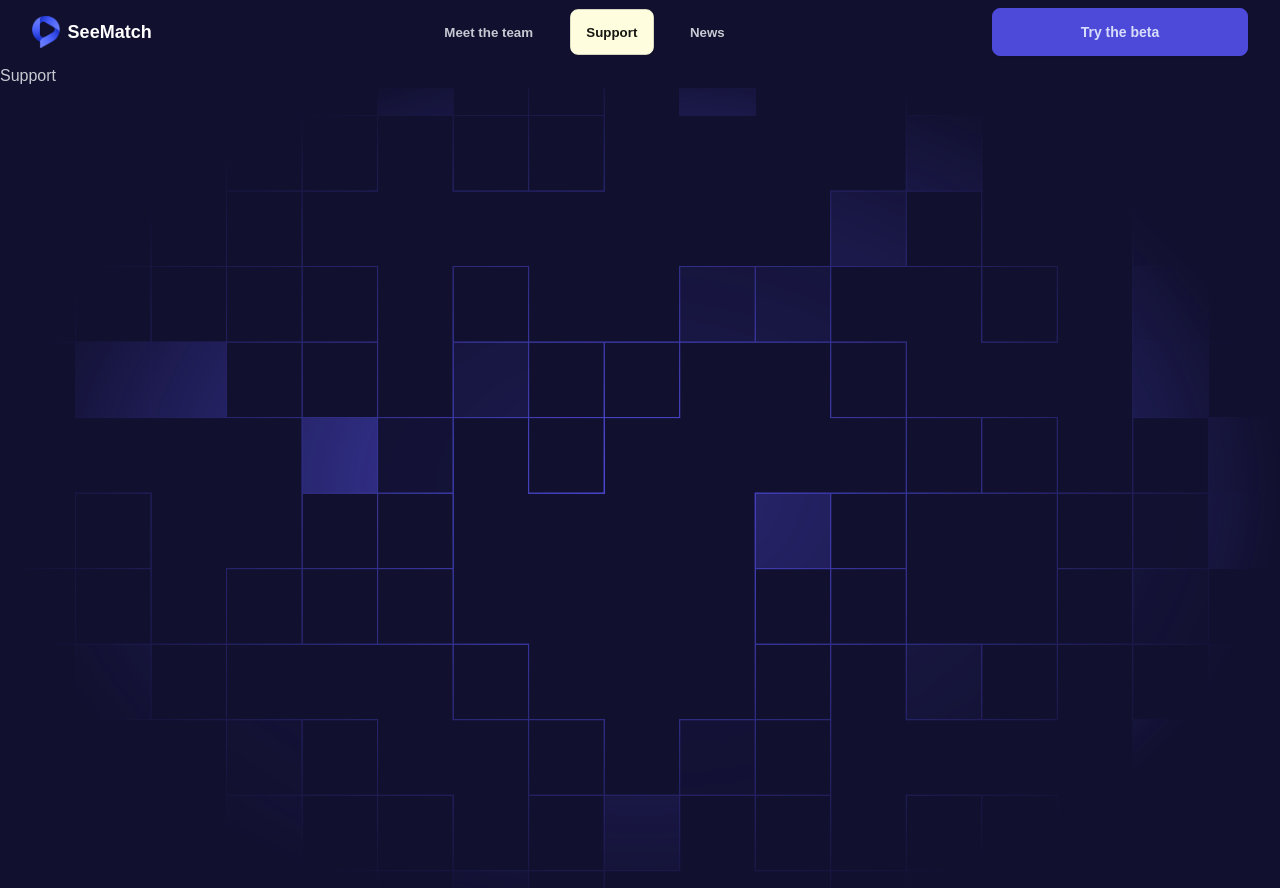
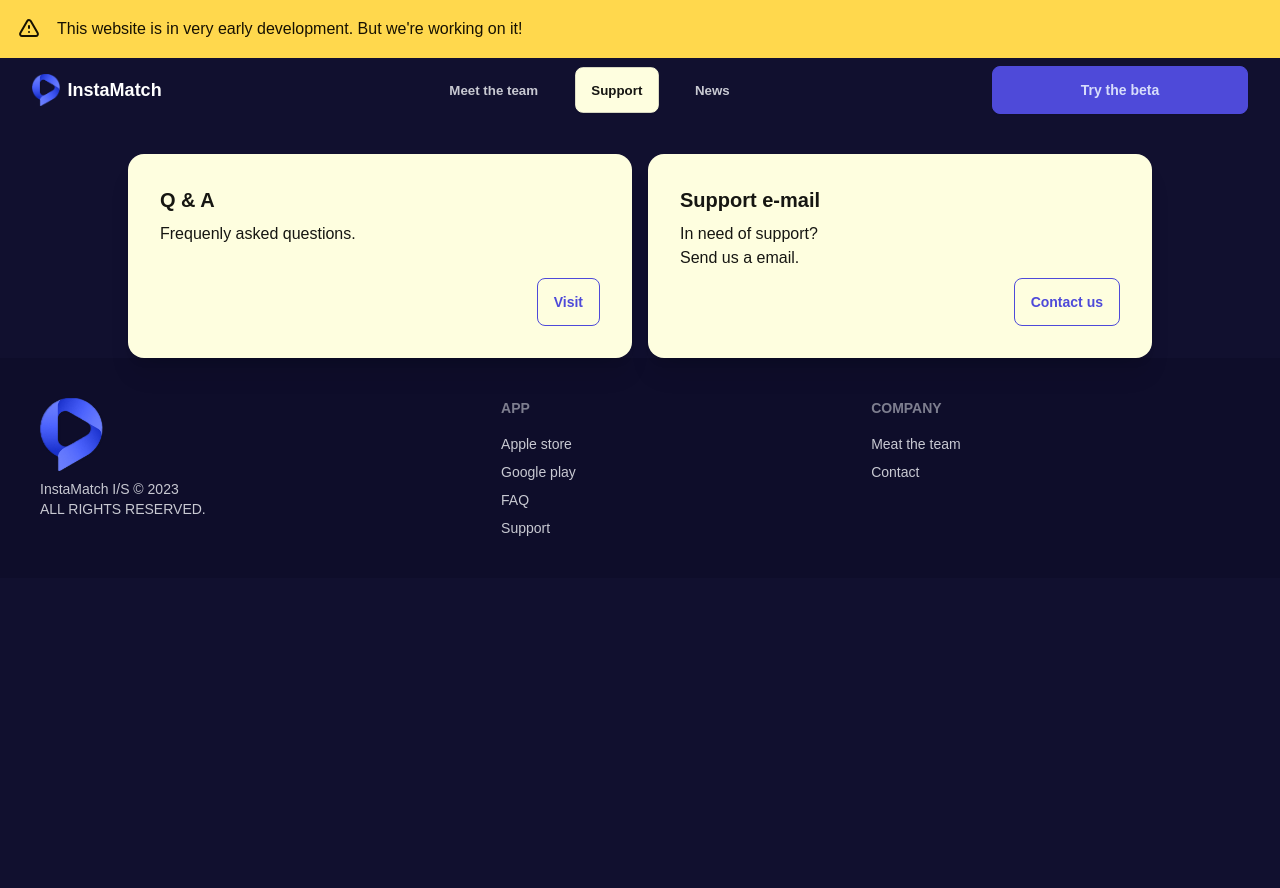
Before and after one commit to kenn7575/landing-page, a SvelteKit app: page /support in a window 1280 px wide. After the commit the page ends 800 px from the top, so only its background shows below. Built offline with nearby package versions, Linux system fonts and the light colour scheme.

Commit message:
minimun required edits

```diff
--- /dev/null
+++ b/src/components/Footer.svelte
@@ -0,0 +1,28 @@
+<script>
+	import Logo from '$lib/img/logo.png';
+</script>
+
+<footer class="footer p-10 bg-base-200 text-base-content">
+	<aside>
+		<img src={Logo} alt="logo" />
+		<p>InstaMatch I/S © 2023 <br /> ALL RIGHTS RESERVED.</p>
+	</aside>
+	<nav>
+		<header class="footer-title">APP</header>
+		<a href="/download" class="link link-hover">Apple store</a>
+		<a href="/download" class="link link-hover">Google play</a>
+		<a href="/support" class="link link-hover">FAQ</a>
+		<a href="/contact" class="link link-hover">Support</a>
+	</nav>
+	<nav>
+		<header class="footer-title">Company</header>
+		<a href="/team" class="link link-hover">Meat the team</a>
+		<a href="/support" class="link link-hover">Contact</a>
+	</nav>
+	<!-- <nav>
+		<header class="footer-title">Legal</header>
+		<a class="link link-hover">Terms of use</a>
+		<a class="link link-hover">Privacy policy</a>
+		<a class="link link-hover">Cookie policy</a>
+	</nav> -->
+</footer>
--- a/src/components/Navbar.svelte
+++ b/src/components/Navbar.svelte
@@ -10,7 +10,7 @@
 		<div class="flex items-center md:hidden">
 			<label class="btn btn-circle swap swap-rotate">
 				<!-- this hidden checkbox controls the state -->
-				<input type="checkbox" on:click={() => (show = !show)} />
+				<input type="checkbox" bind:checked={show} on:click={() => (show = !show)} />
 
 				<!-- hamburger icon -->
 				<svg
@@ -38,7 +38,7 @@
 		<a aria-current="page" href="/">
 			<div class="flex flex-shrink-0 gap-2 items-center">
 				<img class="h-8 w-auto" src={Logo} alt="Your Company" />
-				<span class="text-lg font-bold text-white">SeeMatch</span>
+				<span class="text-lg font-bold text-white">InstaMatch</span>
 			</div>
 		</a>
 		<div class="flex items-center justify-center md:items-stretch md:justify-star">
@@ -53,7 +53,6 @@
 				</div>
 			</div>
 		</div>
-
 		<a href="/download" class="btn btn-primary lg:btn-wide"> Try the beta </a>
 	</div>
 </div>
--- a/src/routes/+layout.svelte
+++ b/src/routes/+layout.svelte
@@ -5,10 +5,26 @@
 	export let data: LayoutData;
 
 	import Navbar from '../components/Navbar.svelte';
+	import Footer from '../components/Footer.svelte';
 	import { fade, fly } from 'svelte/transition';
 </script>
 
 <nav class="sticky top-0 w-full bg-base-100 z-50">
+	<div role="alert" class="alert alert-warning rounded-none">
+		<svg
+			xmlns="http://www.w3.org/2000/svg"
+			class="stroke-current shrink-0 h-6 w-6"
+			fill="none"
+			viewBox="0 0 24 24"
+			><path
+				stroke-linecap="round"
+				stroke-linejoin="round"
+				stroke-width="2"
+				d="M12 9v2m0 4h.01m-6.938 4h13.856c1.54 0 2.502-1.667 1.732-3L13.732 4c-.77-1.333-2.694-1.333-3.464 0L3.34 16c-.77 1.333.192 3 1.732 3z"
+			/></svg
+		>
+		<span>This website is in very early development. But we're working on it!</span>
+	</div>
 	<Navbar />
 </nav>
 {#key data.url}
@@ -16,3 +32,6 @@
 		<slot />
 	</div>
 {/key}
+<footer>
+	<Footer />
+</footer>
--- a/src/routes/support/+page.svelte
+++ b/src/routes/support/+page.svelte
@@ -1,10 +1,40 @@
 <script lang="ts">
-	import type { PageData } from './$types';
-
-	export let data: PageData;
 </script>
 
-<h1>Support</h1>
-<div
-	class="w-full bg-[url(lib/img/pattern-1.png)] bg-no-repeat bg-cover bg-center min-h-screen"
-></div>
+<main class="px-4 lg:px-32 pt-8">
+	<div class="g w-full grid gap-4">
+		<div class="card bg-neutral text-neutral-content shadow-xl">
+			<div class="card-body">
+				<h2 class="card-title">Q & A</h2>
+				<p>Frequenly asked questions.</p>
+				<div class="card-actions justify-end">
+					<button class="btn btn-primary btn-outline">Visit</button>
+				</div>
+			</div>
+		</div>
+		<div class="card bg-neutral text-neutral-content shadow-xl">
+			<div class="card-body">
+				<h2 class="card-title">Support e-mail</h2>
+				<p>In need of support? <br /> Send us a email.</p>
+				<div class="card-actions justify-end">
+					<a href="mailto:info@instamatch.dk" class="btn btn-outline btn-primary">Contact us</a>
+				</div>
+			</div>
+		</div>
+		<!-- <div class="card bg-neutral text-neutral-content shadow-xl">
+			<div class="card-body">
+				<h2 class="card-title">Privacy policy</h2>
+				<p>How to process and manage your data.</p>
+				<div class="card-actions justify-end">
+					<a href="mailto:info@instamatch.dk" class="btn btn-outline btn-primary">Read</a>
+				</div>
+			</div>
+		</div> -->
+	</div>
+</main>
+
+<style>
+	.g {
+		grid-template-columns: repeat(auto-fill, minmax(350px, 1fr));
+	}
+</style>
--- a/src/routes/team/+page.svelte
+++ b/src/routes/team/+page.svelte
@@ -4,5 +4,17 @@
 	export let data: PageData;
 </script>
 
-<h1>team</h1>
-<div class="w-full bg-[url(lib/img/pattern-1.png)] bg-no-repeat bg-cover bg-center min-h-screen" />
+<main class="w-full bg-[url(lib/img/pattern-1.png)] bg-no-repeat bg-cover bg-center min-h-screen">
+	<article class="flex py-32 flex-col px-4">
+		<h1 class="mx-auto text-5xl">Who are we?</h1>
+		<p class="mt-16 max-w-xl mx-auto text-center">
+			We are a small team of software developers. We had an idea for an app, that we thoutgh the
+			world could really use. We are currently working on the app, and we are hoping to release it
+			very soon. We are currently in the beta stage, and we are looking for beta testers. If you are
+			interested in beta testing, please contact us via <a
+				class="underline"
+				href="mailto:info@instamatch.dk">e-mail</a
+			>. We aprichiate that you take the time to help us improve our app.
+		</p>
+	</article>
+</main>
```
